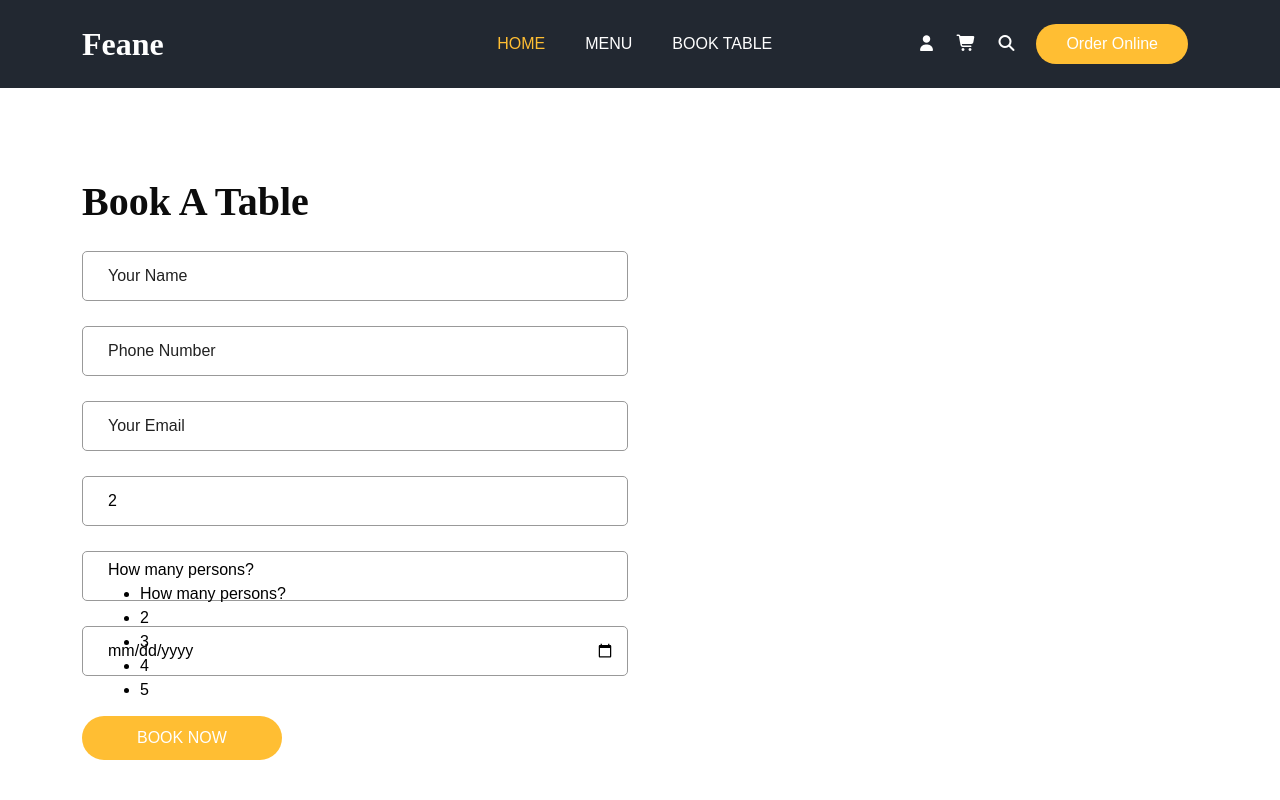
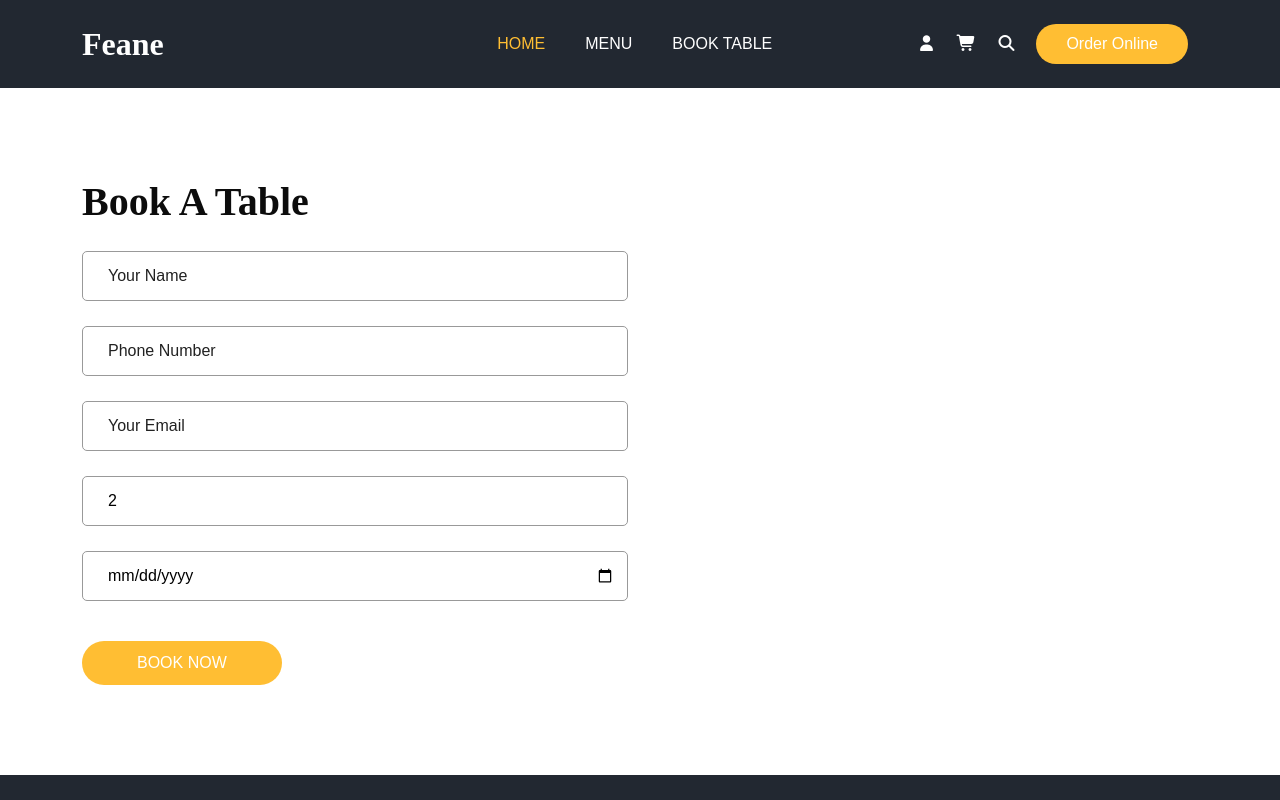
Before and after one commit to padwalakshay/react-app, a React (Vite) app: page /book in a window 1280 px wide. Shown: the top 800 px of the page. Built offline with nearby package versions, Linux system fonts and the light colour scheme; a web font is replaced by a local one.

Commit message:
added few cosmetic fixes

```diff
--- a/src/components/Book.jsx
+++ b/src/components/Book.jsx
@@ -1,7 +1,7 @@
 import { useState } from "react";
 
 export default function Book() {
-   const [selectedFruit, setSelectedFruit] = useState('banana');
+   const [selected, setSelected] = useState(1);
    return(
       <section className="book_section layout_padding">
     <div className="container">
@@ -24,35 +24,20 @@ export default function Book() {
                 <input type="email" className="form-control" placeholder="Your Email" />
               </div>
               <div>
-                <select className="form-control nice-select wide" value={selectedFruit} onChange={(e) => setSelectedFruit(e.target.value)} style={{"display": "block"}}>
-                  <option value="" disabled="" selected="">
-                    How many persons?
-                  </option>
-                  <option value={selectedFruit}>
+                <select className="form-control nice-select wide" value={selected} onChange={(e) => setSelected(e.target.value)} style={{"display": "block"}}>
+                  <option value="2">
                     2
                   </option>
-                  <option value="">
+                  <option value="3">
                     3
                   </option>
-                  <option value="">
+                  <option value="4">
                     4
                   </option>
-                  <option value="">
+                  <option value="5">
                     5
                   </option>
-                </select><div className="nice-select form-control wide" tabIndex="0"><span className="current">
-                    How many persons?
-                  </span><ul className="list"><li data-value="" className="option selected disabled">
-                    How many persons?
-                  </li><li data-value="" className="option">
-                    2
-                  </li><li data-value="" className="option">
-                    3
-                  </li><li data-value="" className="option">
-                    4
-                  </li><li data-value="" className="option">
-                    5
-                  </li></ul></div>
+                </select>
               </div>
               <div>
                 <input type="date" className="form-control" />
@@ -66,7 +51,8 @@ export default function Book() {
           </div>
         </div>
         <div className="col-md-6">
-          <div className="map_container ">
+          <div className="map_container">
+
           </div>
         </div>
       </div>
--- a/src/components/Navbar.jsx
+++ b/src/components/Navbar.jsx
@@ -7,6 +7,16 @@ function Navbar() {
     {id: 2, title:'Menu', link: '/menu'},
     {id: 3, title:'Book Table', link:'/book'}
   ]
+  const [addshow, removeShow] = useState(false);
+  const setNavbarToggle = (e) => {
+    if(e.ariaExpanded === 'false') {
+      e.setAttribute('aria-expanded', 'true');
+      removeShow(true);
+    } else {
+      e.setAttribute('aria-expanded', 'false');
+      removeShow(false);
+    }
+  }
     return(
       <div className="hero_area" style={{background: '#222831'}}>
     <header className="header_section">
@@ -18,11 +28,11 @@ function Navbar() {
             </span>
           </a>
 
-          <button className="navbar-toggler" type="button" data-toggle="collapse" data-target="#navbarSupportedContent" aria-controls="navbarSupportedContent" aria-expanded="false" aria-label="Toggle navigation">
+          <button className="navbar-toggler" onClick={(e) => setNavbarToggle(e.target)} type="button" data-toggle="collapse" data-target="#navbarSupportedContent" aria-controls="navbarSupportedContent" aria-expanded="false" aria-label="Toggle navigation">
             <span className=""> </span>
           </button>
 
-          <div className="collapse navbar-collapse" id="navbarSupportedContent">
+          <div className={addshow ? "collapse navbar-collapse show" : "collapse navbar-collapse"} id="navbarSupportedContent">
             <ul className="navbar-nav  mx-auto ">
               {navList.map(({id,link,title}) => {
               return <li key={id} onClick={() => setActive(id)} className={isActive == id ? 'nav-item active': 'nav-item'}>
```
